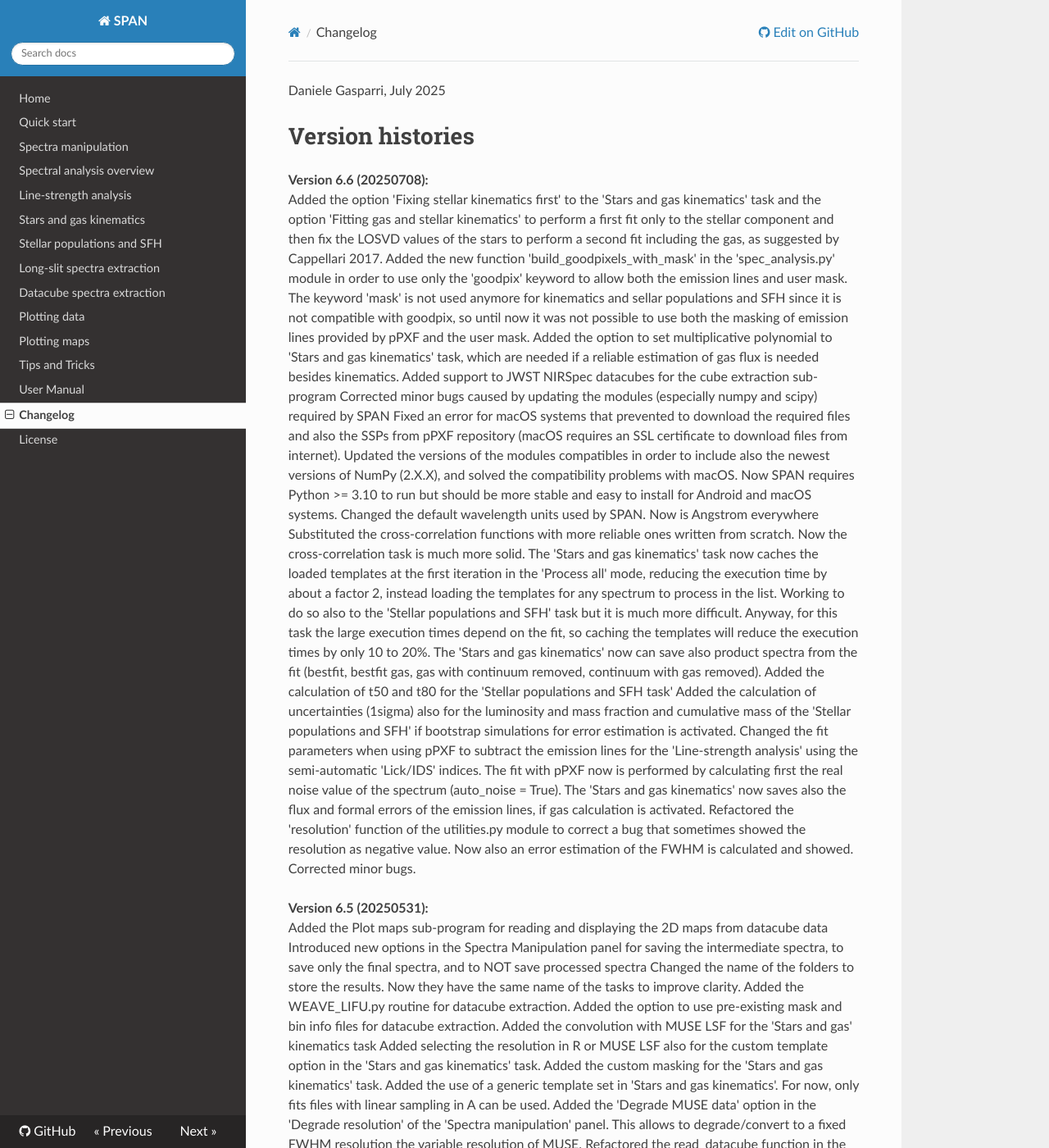
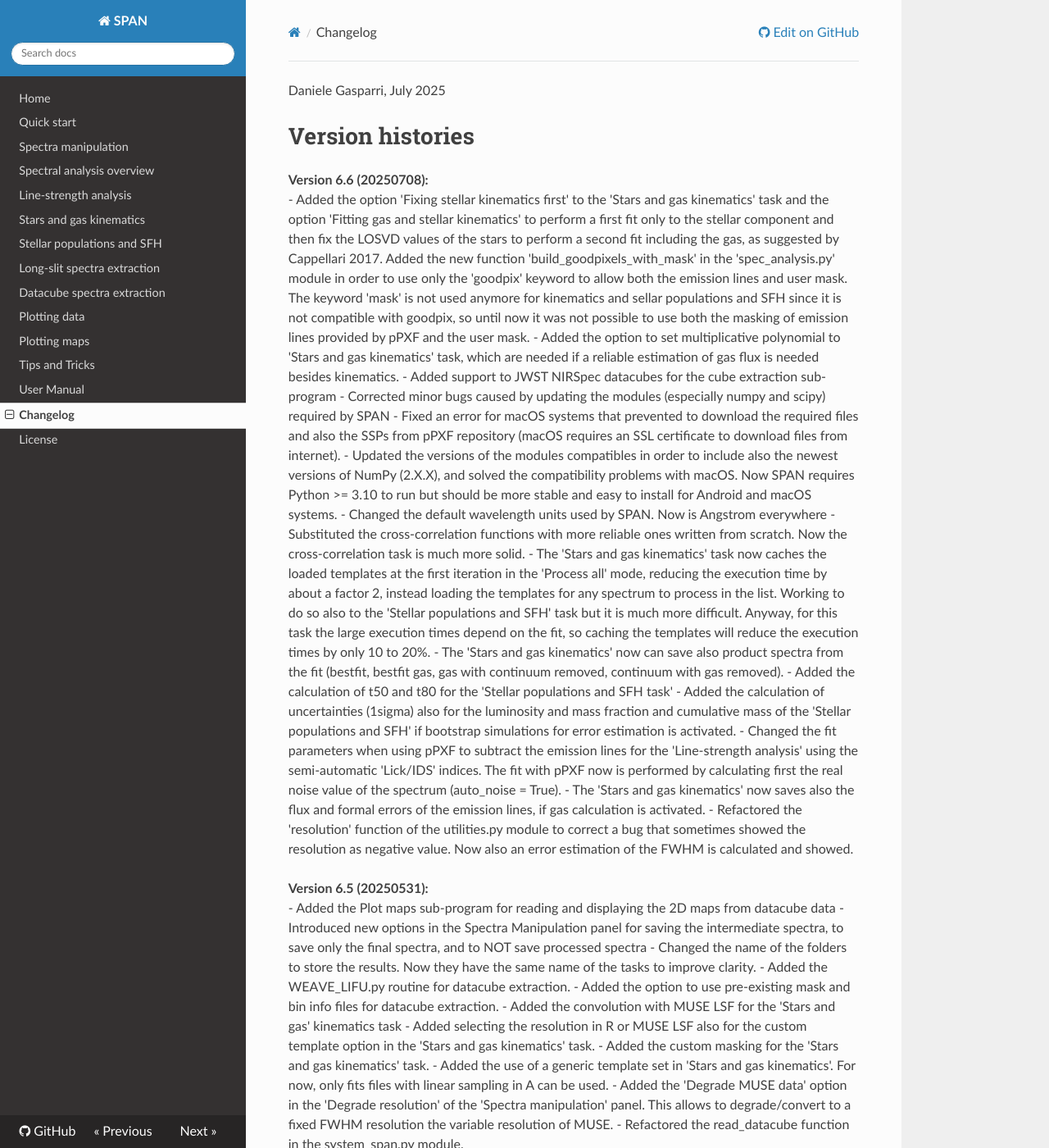
Before and after one commit to danielegasparri/span-gui, an MkDocs documentation site: the page built from docs/changelog.md, in a window 1280 px wide and 1400 px high. Shown: the whole window at 82% size. Built offline with MkDocs 1.6.1, drawn with Linux system fonts in a browser that asks for light colours; nearby versions of some CDN libraries; some of the changed text lies outside the part shown.

Commit message:
Add files via upload

```diff
--- a/docs/changelog.md
+++ b/docs/changelog.md
@@ -5,75 +5,76 @@ Daniele Gasparri, July 2025
 # Version histories #
 
 **Version 6.6 (20250708):**
-Added the option 'Fixing stellar kinematics first' to the 'Stars and gas kinematics' task and the option 'Fitting gas and stellar kinematics' to perform a first fit only to the stellar component and then fix the LOSVD values of the stars to perform a second fit including the gas, as suggested by Cappellari 2017.
+- Added the option 'Fixing stellar kinematics first' to the 'Stars and gas kinematics' task and the option 'Fitting gas and stellar kinematics' to perform a first fit only to the stellar component and then fix the LOSVD values of the stars to perform a second fit including the gas, as suggested by Cappellari 2017.
 Added the new function 'build_goodpixels_with_mask' in the 'spec_analysis.py' module in order to use only the 'goodpix' keyword to allow both the emission lines and user mask. The keyword 'mask' is not used anymore for kinematics and sellar populations and SFH since it is not compatible with goodpix, so until now it was not possible to use both the masking of emission lines provided by pPXF and the user mask.
-Added the option to set multiplicative polynomial to 'Stars and gas kinematics' task, which are needed if a reliable estimation of gas flux is needed besides kinematics.
-Added support to JWST NIRSpec datacubes for the cube extraction sub-program
-Corrected minor bugs caused by updating the modules (especially numpy and scipy) required by SPAN
-Fixed an error for macOS systems that prevented to download the required files and also the SSPs from pPXF repository (macOS requires an SSL certificate to download files from internet).
-Updated the versions of the modules compatibles in order to include also the newest versions of NumPy (2.X.X), and solved the compatibility problems with macOS. Now SPAN requires Python >= 3.10 to run but should be more stable and easy to install for Android and macOS systems.
-Changed the default wavelength units used by SPAN. Now is Angstrom everywhere
-Substituted the cross-correlation functions with more reliable ones written from scratch. Now the cross-correlation task is much more solid.
-The 'Stars and gas kinematics' task now caches the loaded templates at the first iteration in the 'Process all' mode, reducing the execution time by about a factor 2, instead loading the templates for any spectrum to process in the list. Working to do so also to the 'Stellar populations and SFH' task but it is much more difficult. Anyway, for this task the large execution times depend on the fit, so caching the templates will reduce the execution times by only 10 to 20%.
-The 'Stars and gas kinematics' now can save also product spectra from the fit (bestfit, bestfit gas, gas with continuum removed, continuum with gas removed).
-Added the calculation of t50 and t80 for the 'Stellar populations and SFH task'
-Added the calculation of uncertainties (1sigma) also for the luminosity and mass fraction and cumulative mass of the 'Stellar populations and SFH' if bootstrap simulations for error estimation is activated.
-Changed the fit parameters when using pPXF to subtract the emission lines for the 'Line-strength analysis' using the semi-automatic 'Lick/IDS' indices. The fit with pPXF now is performed by calculating first the real noise value of the spectrum (auto_noise = True).
-The 'Stars and gas kinematics' now saves also the flux and formal errors of the emission lines, if gas calculation is activated.
-Refactored the 'resolution' function of the utilities.py module to correct a bug that sometimes showed the resolution as negative value. Now also an error estimation of the FWHM is calculated and showed.
-Corrected minor bugs.
+- Added the option to set multiplicative polynomial to 'Stars and gas kinematics' task, which are needed if a reliable estimation of gas flux is needed besides kinematics.
+- Added support to JWST NIRSpec datacubes for the cube extraction sub-program
+- Corrected minor bugs caused by updating the modules (especially numpy and scipy) required by SPAN
+- Fixed an error for macOS systems that prevented to download the required files and also the SSPs from pPXF repository (macOS requires an SSL certificate to download files from internet).
+- Updated the versions of the modules compatibles in order to include also the newest versions of NumPy (2.X.X), and solved the compatibility problems with macOS. Now SPAN requires Python >= 3.10 to run but should be more stable and easy to install for Android and macOS systems.
+- Changed the default wavelength units used by SPAN. Now is Angstrom everywhere
+- Substituted the cross-correlation functions with more reliable ones written from scratch. Now the cross-correlation task is much more solid.
+- The 'Stars and gas kinematics' task now caches the loaded templates at the first iteration in the 'Process all' mode, reducing the execution time by about a factor 2, instead loading the templates for any spectrum to process in the list. Working to do so also to the 'Stellar populations and SFH' task but it is much more difficult. Anyway, for this task the large execution times depend on the fit, so caching the templates will reduce the execution times by only 10 to 20%.
+- The 'Stars and gas kinematics' now can save also product spectra from the fit (bestfit, bestfit gas, gas with continuum removed, continuum with gas removed).
+- Added the calculation of t50 and t80 for the 'Stellar populations and SFH task'
+- Added the calculation of uncertainties (1sigma) also for the luminosity and mass fraction and cumulative mass of the 'Stellar populations and SFH' if bootstrap simulations for error estimation is activated.
+- Changed the fit parameters when using pPXF to subtract the emission lines for the 'Line-strength analysis' using the semi-automatic 'Lick/IDS' indices. The fit with pPXF now is performed by calculating first the real noise value of the spectrum (auto_noise = True).
+- The 'Stars and gas kinematics' now saves also the flux and formal errors of the emission lines, if gas calculation is activated.
+- Refactored the 'resolution' function of the utilities.py module to correct a bug that sometimes showed the resolution as negative value. Now also an error estimation of the FWHM is calculated and showed.
+
 
 **Version 6.5 (20250531):**
-Added the Plot maps sub-program for reading and displaying the 2D maps from datacube data
-Introduced new options in the Spectra Manipulation panel for saving the intermediate spectra, to save only the final spectra, and to NOT save processed spectra
-Changed the name of the folders to store the results. Now they have the same name of the tasks to improve clarity.
-Added the WEAVE_LIFU.py routine for datacube extraction.
-Added the option to use pre-existing mask and bin info files for datacube extraction.
-Added the convolution with MUSE LSF for the 'Stars and gas' kinematics task
-Added selecting the resolution in R or MUSE LSF also for the custom template option in the 'Stars and gas kinematics' task.
-Added the custom masking for the 'Stars and gas kinematics' task.
-Added the use of a generic template set in 'Stars and gas kinematics'. For now, only fits files with linear sampling in A can be used.
-Added the 'Degrade MUSE data' option in the 'Degrade resolution' of the 'Spectra manipulation' panel. This allows to degrade/convert to a fixed FWHM resolution the variable resolution of MUSE.
-Refactored the read_datacube function in the system_span.py module.
+- Added the Plot maps sub-program for reading and displaying the 2D maps from datacube data
+- Introduced new options in the Spectra Manipulation panel for saving the intermediate spectra, to save only the final spectra, and to NOT save processed spectra
+- Changed the name of the folders to store the results. Now they have the same name of the tasks to improve clarity.
+- Added the WEAVE_LIFU.py routine for datacube extraction.
+- Added the option to use pre-existing mask and bin info files for datacube extraction.
+- Added the convolution with MUSE LSF for the 'Stars and gas' kinematics task
+- Added selecting the resolution in R or MUSE LSF also for the custom template option in the 'Stars and gas kinematics' task.
+- Added the custom masking for the 'Stars and gas kinematics' task.
+- Added the use of a generic template set in 'Stars and gas kinematics'. For now, only fits files with linear sampling in A can be used.
+- Added the 'Degrade MUSE data' option in the 'Degrade resolution' of the 'Spectra manipulation' panel. This allows to degrade/convert to a fixed FWHM resolution the variable resolution of MUSE.
+- Refactored the read_datacube function in the system_span.py module.
 
 **Version 6.4 (20250220):**
 Complete refactoring of the code, split in different modules. Use of the DataClass to store the GUI parameters and use.
 
 **Version 6.3 (20250205):**
-The spectral manipulation tasks are now grouped in a secondary panel called Spectra manipulation. Removed the GIST pipeline for copyright issues.
-Added the two component stellar fitting for the stars and kinematics task.
- Major modifications to the 'DataCube extraction' sub-program. Added the manual binning mode by drawing custom regions on the datacube.
+- The spectral manipulation tasks are now grouped in a secondary panel called Spectra manipulation.
+- Removed the GIST pipeline for copyright issues.
+- Added the two component stellar fitting for the stars and kinematics task.
+- Major modifications to the 'DataCube extraction' sub-program. Added the manual binning mode by drawing custom regions on the datacube.
 
 **Version 6.2 (20250115):**
-Added the option to insert a custom template set in pPXF .npz format for the 'Stellar populations and SFH' task
-Major changes to the 'cube_extract' module to improve efficiency
+- Added the option to insert a custom template set in pPXF .npz format for the 'Stellar populations and SFH' task.
+- Major changes to the 'cube_extract' module to improve efficiency.
 
 **Version 6.1 (20250107):**
-Major change to the spectra manipulation frame. Re-arranged the spectra math tasks and introduced the possobility for the user to re-order the spectra manipulation tasks.
-Added the dust parametrization for the 'Stars and gas kinematics' tasks.
+- Major change to the spectra manipulation frame: re-arranged the spectra math tasks and introduced the possobility for the user to re-order the spectra manipulation tasks.
+- Added the dust parametrization for the 'Stars and gas kinematics' tasks.
 
 **Version 6.0 (20241118):**
 Major change to the layout and the structure of the main span code. Now the code recognizes the operating system used and adapts the layout. No need to compile different files for different operating system anymore.
 
 **Version 5.8 (20241114):**
-Modified the 'Stars and gas kinematics' and the 'Stellar populations and SFH' tasks to deal with cosmological redshift galaxy spectra, fixed some minor bugs, cleaned the code and rearranged the plots generated for better clarity.
-Modified the Stellar populations and SFH task to deal either with log10 ages and linear ages.
-Changed from ASCII files to FITS 1d format the residual, emission corrected and best template spectra generated by the stellar populations and SFH task.
-Fixed a bug in the Line-strength analysis and the Lick/IDS option that caused wrong measurements when the emission correction was disabled and doppler correction enabled.
-Fixed the plots generated by the Line-strength analysis task in the 'Process all' mode.
-Added the selection of custom EMILES SSP templates also for kinematics
-Now it is possible to insert any sMILES template in the spectralTemplates/sMILES_afeh folder to work with alpha/Fe in the 'Stellar populations and SFH' task.
+- Modified the 'Stars and gas kinematics' and the 'Stellar populations and SFH' tasks to deal with cosmological redshift galaxy spectra, fixed some minor bugs, cleaned the code and rearranged the plots generated for better clarity.
+- Modified the Stellar populations and SFH task to deal either with log10 ages and linear ages.
+- Changed from ASCII files to FITS 1d format the residual, emission corrected and best template spectra generated by the stellar populations and SFH task.
+- Fixed a bug in the Line-strength analysis and the Lick/IDS option that caused wrong measurements when the emission correction was disabled and doppler correction enabled.
+- Fixed the plots generated by the Line-strength analysis task in the 'Process all' mode.
+- Added the selection of custom EMILES SSP templates also for kinematics
+- Now it is possible to insert any sMILES template in the spectralTemplates/sMILES_afeh folder to work with alpha/Fe in the 'Stellar populations and SFH' task.
 
 **Version 5.7 (20241029):**
-Major changes to 'Cube extraction' to be more flexible and more user friendly. Introduced the datacube dynamic visualisation in a matplotlib window and the 'Generate mask' button that allows the user to graphically generate a spectral mask.
-Major changes to the "Stellar populations and SFH" task to include: sMILES models with alpha/Fe, dust absorption (replacing the obsolete reddening keyword of pPXF), uncertainties estimation with bootstrap simulations, auto noise estimation for the fitting so that Chi2 = 1 for non regularized fits and masking user defined spectral regions. Improved plots, now plotting also the alpha/Fe-[Z/H] weights. Saving the luminosity and mass weights.
-Stellar and gas kinematics: fixed the xshooter library that could not be used with spetra with R = constant resolution.
-Changed the Dopcor task, now called 'Doppler/z correction': now the user can correct the spectra both with radial velocity values and redshift (z).
-Adjusted the layout of the 'Cross-corr parameters' and 'Sigma parameters' windows. Added and improved the cross-correlation task: now it can consider also the cosmological redshift instead only velocity values.
-Added the help files for the 'Cube extraction'
-The user defined parameters are saved now also for the sub-programs.
-Corrected minor bugs in the system_span read_spec function and added the read_datacube function.
-Corrected minor bugs in the spec_analysis.py module
+- Major changes to 'Cube extraction' to be more flexible and more user friendly. Introduced the datacube dynamic visualisation in a matplotlib window and the 'Generate mask' button that allows the user to graphically generate a spectral mask.
+- Major changes to the "Stellar populations and SFH" task to include: sMILES models with alpha/Fe, dust absorption (replacing the obsolete reddening keyword of pPXF), uncertainties estimation with bootstrap simulations, auto noise estimation for the fitting so that Chi2 = 1 for non regularized fits and masking user defined spectral regions. Improved plots, now plotting also the alpha/Fe-[Z/H] weights. Saving the luminosity and mass weights.
+- Stellar and gas kinematics: fixed the Xshooter library that could not be used with spetra with R = constant resolution.
+- Changed the Dopcor task, now called 'Doppler/z correction': now the user can correct the spectra both with radial velocity values and redshift (z).
+- Adjusted the layout of the 'Cross-corr parameters' and 'Sigma parameters' windows. Added and improved the cross-correlation task: now it can consider also the cosmological redshift instead only velocity values.
+- Added the help files for the 'Cube extraction'
+- The user defined parameters are saved now also for the sub-programs.
+- Corrected minor bugs in the system_span read_spec function and added the read_datacube function.
+- Corrected minor bugs in the spec_analysis.py module
 
 **Version 5.6 (20240824):**
 Modified the "Stars and kinematics" task to include more parameters.
@@ -82,10 +83,13 @@ Modified the "Stars and kinematics" task to include more parameters.
 Integrated the GPR Machine learning for Lick/IDS analysis. Corrected minor bugs.
 
 **Version 5.4 (20240527):**
-Integrated the full GIST pipeline. Added the xshooter SSP library (XSL) of Verro et al. 2022 to 'Stars and gas kinematics' and 'Stellar populations and SFH' tasks. Added the custom (E)MILES template selection for 'Stellar populations and SFH' task, the possibility to mask the emission lines and an algorithm to find automatically the best ppxf parameters for stellar populations: noise and Regul. err. Changed the format of the fits file saved in the 'Convert spectrum to' task. Corrected minor bugs.
+- Integrated a modified, updated and running version of the GIST pipeline as independent sub-program fo facilitate users in the migration process from GIST to SPAN (NOTE OR THE EDITOR: well, this was not a good idea since I've never got the authorization to publish this modified version of GIST, so I had to remove from further SPAN distributions. Goodbye GIST).
+- Added the Xshooter SSP library (XSL) of Verro et al. 2022 to 'Stars and gas kinematics' and 'Stellar populations and SFH' tasks.
+- Added the custom (E)MILES template selection for 'Stellar populations and SFH' task, the possibility to mask the emission lines and an algorithm to find automatically the best ppxf parameters for stellar populations: noise and Regul. err. Changed the format of the fits file saved in the 'Convert spectrum to' task. Corrected minor bugs.
 
 **Version 5.3 (20240515):**
-Integrated a modified version of the GIST pipeline in order to bin and extract data cube spectra. Rearranged the Open spectra frame. Changeg the names of some spectral analysis tasks.
+- Integrated a modified version of the GIST pipeline in order to bin and extract data cube spectra.
+- Rearranged the Open spectra frame. Changeg the names of some spectral analysis tasks.
 
 **Version 5.2 (20240505):**
 Embedd freesimplegui, improved ppxf stellar populations with more parameters and better plots.
@@ -94,21 +98,21 @@ Embedd freesimplegui, improved ppxf stellar populations with more parameters and
 Changed Pysimplegui with Freesimplegui since pysimplegui is not free anymore. Added pixel noise to ppxf stellar populations layout and changed the file format of saved plots, from eps to high resolution png.
 
 **Version 5.0 (20240221):**
-Rearranged the spectra pre-processing framework by incorporating crop and wavelet cleaning tasks.
-Added parameters buttons to sigma clip cleaning (now dynamic cleaning), dopcor, and heliocor.
-Fixed a bug in the "Compare with" task.
-Introduced the continuum modeling task, allowing for a more refined way to model and subtract (or divide) the continuum of the spectra.
+- Rearranged the spectra pre-processing framework by incorporating crop and wavelet cleaning tasks.
+- Added parameters buttons to sigma clip cleaning (now dynamic cleaning), dopcor, and heliocor.
+- Fixed a bug in the "Compare with" task.
+- Introduced the continuum modeling task, allowing for a more refined way to model and subtract (or divide) the continuum of the spectra.
 
 **Version 4.7 (20240201):**
-Since PySimpleGUI is not free anymore, I switched to FreeSimpleGUI. Moreover FreeSimpleGUI license permits redistribution, so I embedded it in the distribution. Thank you FreeSimpleGUI guys for saving SPAN!
-Adapted the code to the new release of ppxf. Ppxf is no longer included in the code package and must be installed via pip.
-Provided the option to choose between three stellar libraries for the ppxf tasks (kinematics and stellar populations).
-Added the capability to save all parameters and load them.
-Implemented some minor changes to the layout.
+- Since PySimpleGUI is not free anymore, I switched to FreeSimpleGUI. Moreover FreeSimpleGUI license permits redistribution, so I embedded it in the distribution. Thank you FreeSimpleGUI guys for saving SPAN!
+- Adapted the code to the new release of ppxf. Ppxf is no longer included in the code package and must be installed via pip.
+- Provided the option to choose between three stellar libraries for the ppxf tasks (kinematics and stellar populations).
+- Added the capability to save all parameters and load them.
+- Implemented some minor changes to the layout.
 
 **Version 4.6 (20240114):**
-Included the emission correction and interpolation of the Lick/IDS indices in the EW measurement task. This provides information about the age, metallicity, and alpha-enhancement of the stellar populations of galaxies using the models of Thomas 2010.
-Implemented Monte Carlo simulations to estimate uncertainties on stellar parameters via Lick/IDS index interpolation.
+- Included the emission correction and interpolation of the Lick/IDS indices in the EW measurement task. This provides information about the age, metallicity, and alpha-enhancement of the stellar populations of galaxies using the models of Thomas 2010.
+- Implemented Monte Carlo simulations to estimate uncertainties on stellar parameters via Lick/IDS index interpolation.
 
 **Version 4.5 (20231221):**
 Added the Lick/IDS index measurements and sigma correction in the EW task.
@@ -117,8 +121,8 @@ Added the Lick/IDS index measurements and sigma correction in the EW task.
 Introduced the 2D spectra extraction standalone panel (still experimental), enabling the correction and extraction of long-slit 1D spectra from a 2D fits wavelength-calibrated images.
 
 **Version 4.3 (20230207):**
-Added the plot window to display the results generated by SPAN.
-Implemented the "match rows" feature in the text editor to match and merge rows of two ASCII files, space-separated, with one column in common.
+- Added the plot window to display the results generated by SPAN.
+- Implemented the "match rows" feature in the text editor to match and merge rows of two ASCII files, space-separated, with one column in common.
 
 **Version 4.2 (20231203):**
 Introduced the fits header editor button with three possible operations on the fits files:
@@ -130,30 +134,30 @@ Extract a keyword from a list of fits files.
 Added the blackbody fitting task.
 
 **Version 4.0 (20231123):**
-Adjusted the layout of the spectral analysis.
-Added the terminal output.
-Fixed various bugs.
-Rectified the progress bar.
-Introduced the text editor and the menu bar.
+- Adjusted the layout of the spectral analysis.
+- Added the terminal output.
+- Fixed various bugs.
+- Rectified the progress bar.
+- Introduced the text editor and the menu bar.
 
 **Version 3.5 (20221120):**
 Added the ppxf algorithm for kinematics and stellar populations.
 
 **Version 3.4 (20221114):**
-Included the Line(s) fitting task.
-Corrected minor bugs.
+- Included the Line(s) fitting task.
+- Corrected minor bugs.
 
 **Version 3.3 (20221109):**
-Modified the Cross-correlation calculation.
-Fixed a bug that caused the program to crash if two spectral analysis tasks were selected.
-Implemented checks and existing conditions on the spectral analysis files and values.
+- Modified the Cross-correlation calculation.
+- Fixed a bug that caused the program to crash if two spectral analysis tasks were selected.
+- Implemented checks and existing conditions on the spectral analysis files and values.
 
 **Version 3.2 (20221106):**
 Added tooltips to the tasks/buttons for better clarification of their functions.
 
 **Version 3.1 (20221105):**
-Rearranged the GUI.
-Fixed a bug in the sigma coefficient calculation task.
+- Rearranged the GUI.
+- Fixed a bug in the sigma coefficient calculation task.
 
 **Version 3.0 (20221104):**
 Implemented key values instead of increasing numbers in the GUI. This allows adding and modifying entries without changing all the value numbers.
@@ -186,18 +190,18 @@ Adjusted the utility menu and added the possibility to save the SNR of the spect
 Rearranged the utility menu and introduced the conversion of flux from Jansky to MKS and MKS f_lambda.
 
 **Version 2.0 (20210630):**
-Added the 'compare spectra' utility.
-Improved the sigma clipping, now called the clean task.
-Rearranged the tasks in the pre-processing and processing frames.
-Enhanced the plot for velocity dispersion measurements.
-Implemented a check on the existence of the loaded spectra.
+- Added the 'compare spectra' utility.
+- Improved the sigma clipping, now called the clean task.
+- Rearranged the tasks in the pre-processing and processing frames.
+- Enhanced the plot for velocity dispersion measurements.
+- Implemented a check on the existence of the loaded spectra.
 
 **Version 1.9 (20210626):**
 Some cosmetic changes to the graphical layout.
 
 **Version 1.8 (20210626):**
-Added the save plot option in the spectral analysis frame.
-Improved plots of the sigma coeff determination task.
+- Added the save plot option in the spectral analysis frame.
+- Improved plots of the sigma coeff determination task.
 
 **Version 1.7 (20210615):**
 Changed the file names of the result files to include a timestamp, preventing overwriting of older files. Changed the name of the probram.
```
